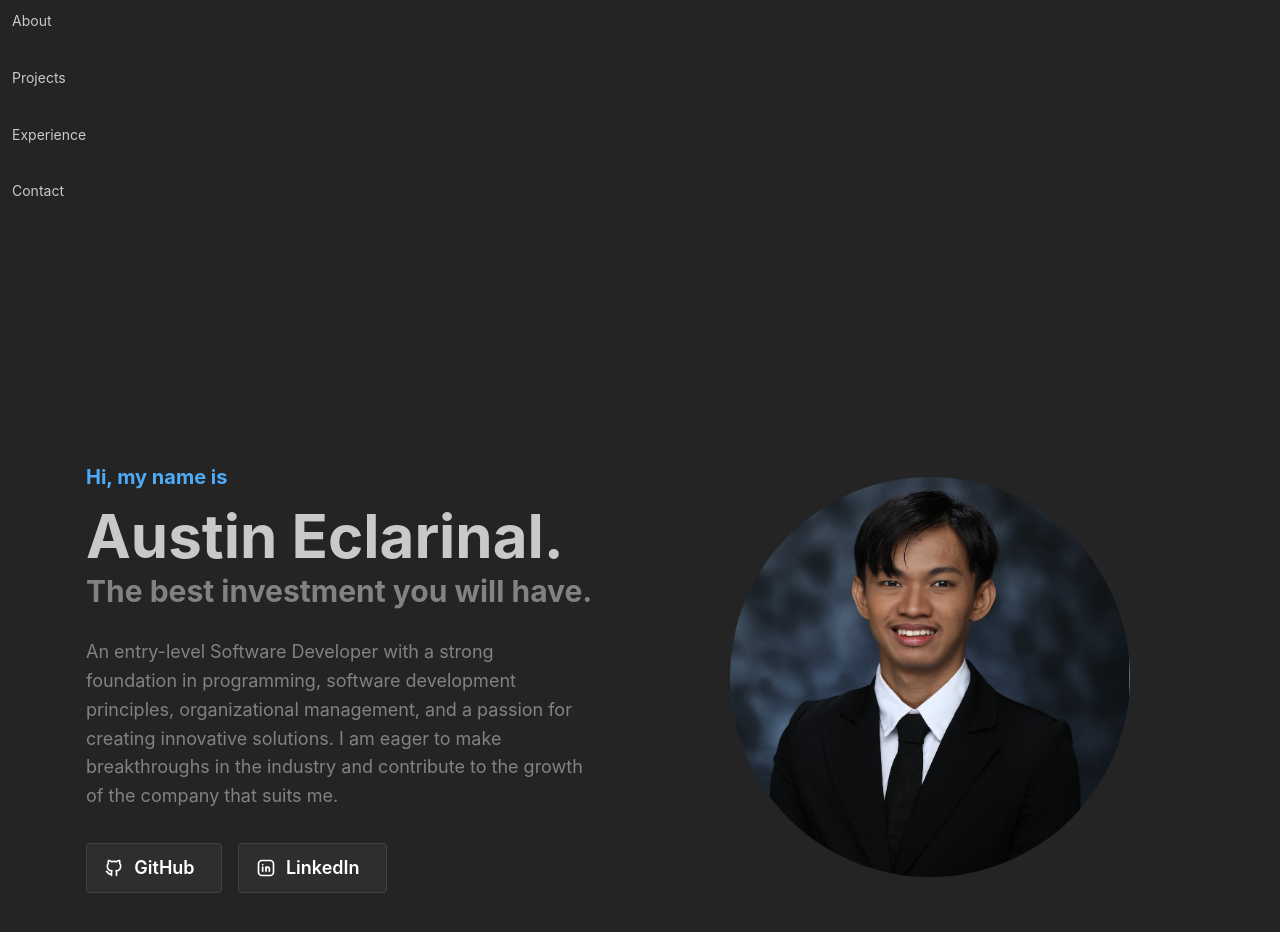
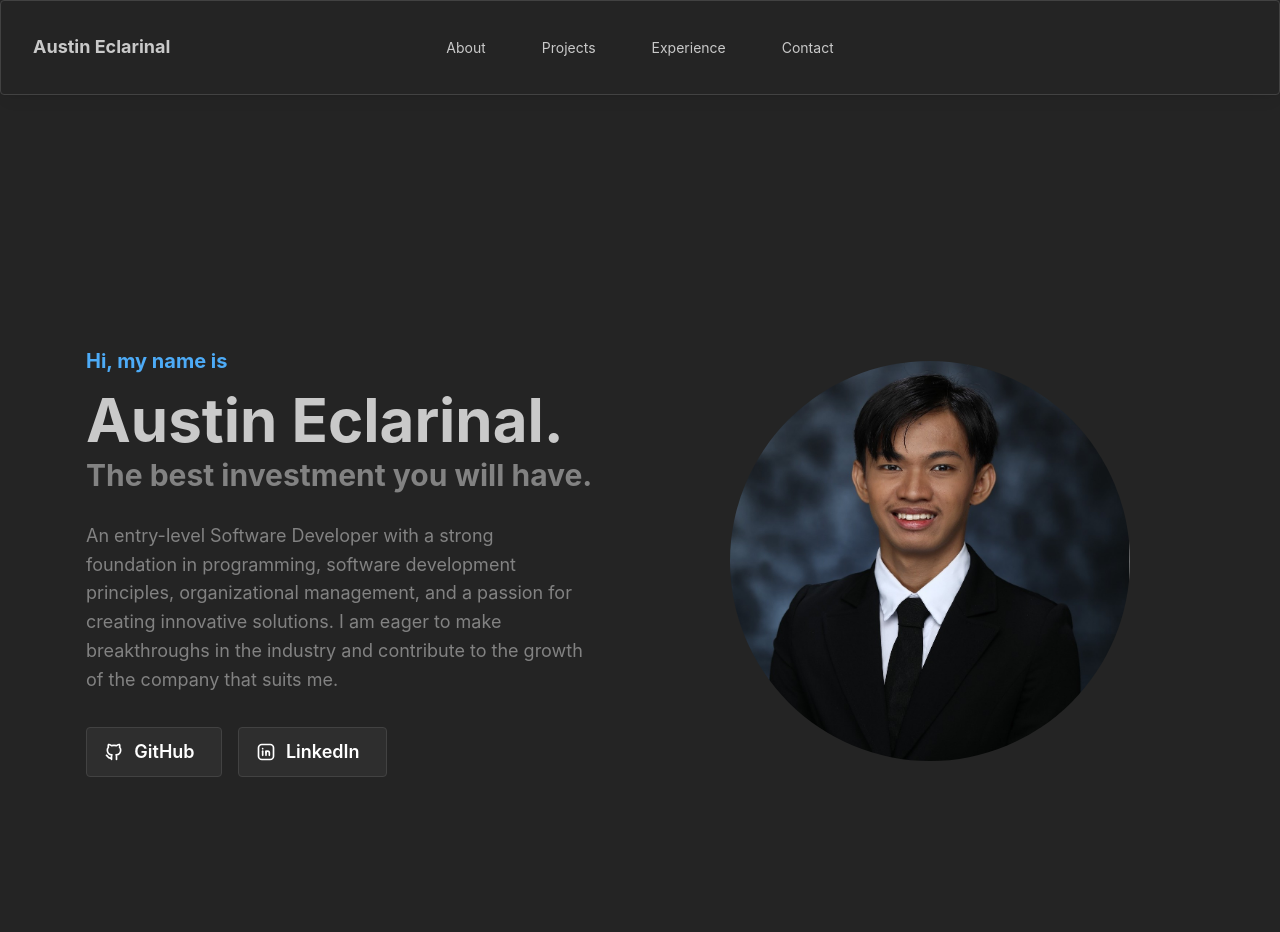
Before and after one commit to AustinEclarinal/Portfolio-2025, a React (Vite) app: page / in a window 1280 px wide. Shown: the top 932 px of the page. Built offline with nearby package versions, Linux system fonts and the light colour scheme.

Commit message:
Styled the navbar for both desktop and mobile view

```diff
--- a/src/components/Navbar.tsx
+++ b/src/components/Navbar.tsx
@@ -1,12 +1,92 @@
-import {NavLink, Group} from '@mantine/core';
+import {
+  Box,
+  Burger,
+  Collapse,
+  Group,
+  NavLink,
+  Paper,
+  Text,
+} from '@mantine/core';
 
-export function Navbar(){
-    return(
-<Group>
-<NavLink href="#Home" label ="About"></NavLink>
-<NavLink href="#Projects" label ="Projects"></NavLink>
-<NavLink href="#Experience" label ="Experience"></NavLink>
-<NavLink href="" label ="Contact"></NavLink>
-</Group>
-);
+import { useState } from 'react';
+
+export function Navbar() {
+  const [opened, setOpened] = useState(false);
+
+  return (
+    <Paper
+      shadow="sm"
+      p="xl"
+      withBorder
+      style={{
+        position: 'sticky',
+        top: 0,
+        zIndex: 1000,
+      }}
+    >
+      <Box style={{ position: 'relative' }}>
+
+        {/* Desktop / Mobile Header */}
+        <Group justify="space-between">
+          <Text fw={700} size="lg">
+            Austin Eclarinal
+          </Text>
+
+          {/* Mobile Burger */}
+          <Burger
+            opened={opened}
+            onClick={() => setOpened((o) => !o)}
+            hiddenFrom="sm"
+          />
+        </Group>
+
+
+        <Group
+          gap="xl"
+          visibleFrom="sm"
+          style={{
+            position: 'absolute',
+            left: '50%',
+            top: '50%',
+            transform: 'translate(-50%, -50%)',
+          }}
+        >
+          <NavLink href="#about" label="About" style={{ width: 'auto' }} />
+          <NavLink href="#projects" label="Projects" style={{ width: 'auto' }} />
+          <NavLink href="#experience" label="Experience" style={{ width: 'auto' }} />
+          <NavLink href="#contact" label="Contact" style={{ width: 'auto' }} />
+        </Group>
+
+        {/* Collapsing the navlinks for mobile*/}
+        <Collapse in={opened}>
+          <Box mt="md">
+            <NavLink
+              href="#Home"
+              label="About"
+              onClick={() => setOpened(false)}
+            />
+
+            <NavLink
+              href="#projects"
+              label="Projects"
+              onClick={() => setOpened(false)}
+            />
+
+            <NavLink
+              href="#experience"
+              label="Experience"
+              onClick={() => setOpened(false)}
+            />
+
+            <NavLink
+              href="#contact"
+              label="Contact"
+              onClick={() => setOpened(false)}
+            />
+          </Box>
+        </Collapse>
+
+      </Box>
+    </Paper>
+  );
 }
```
